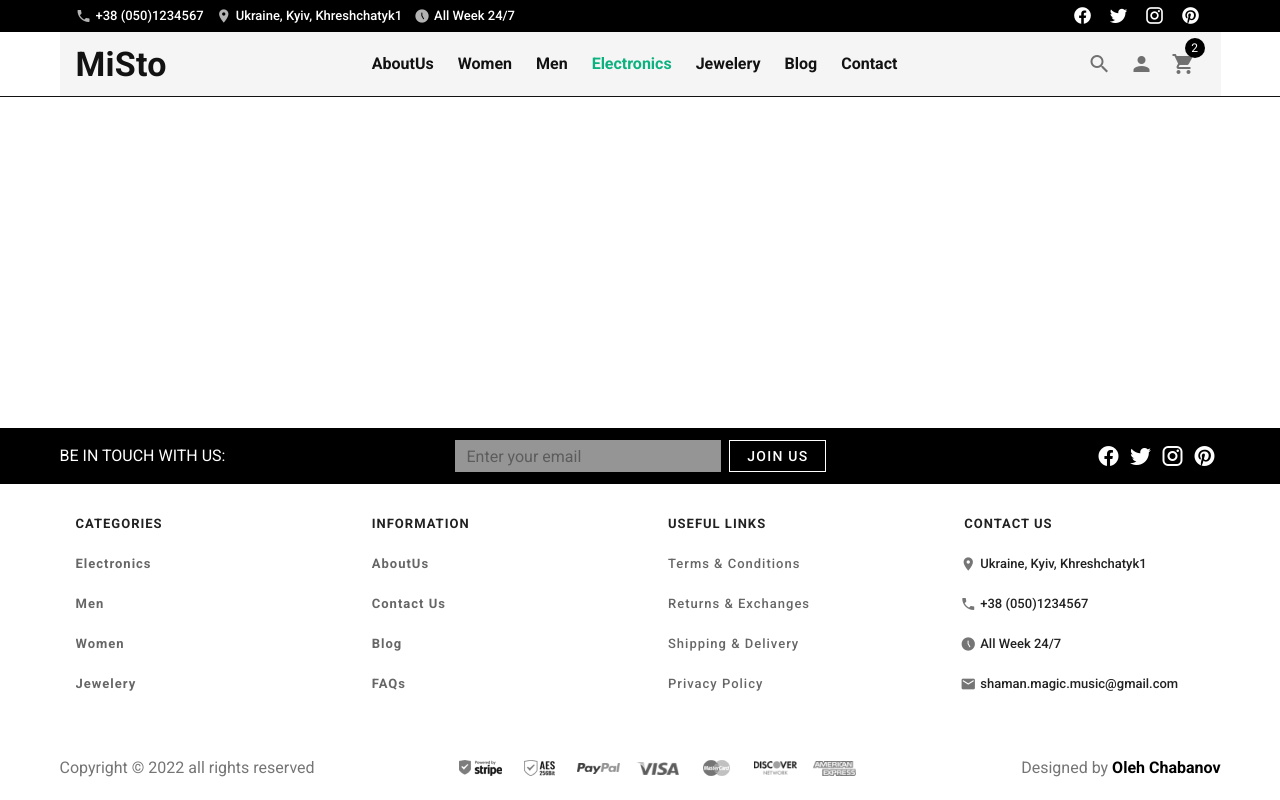
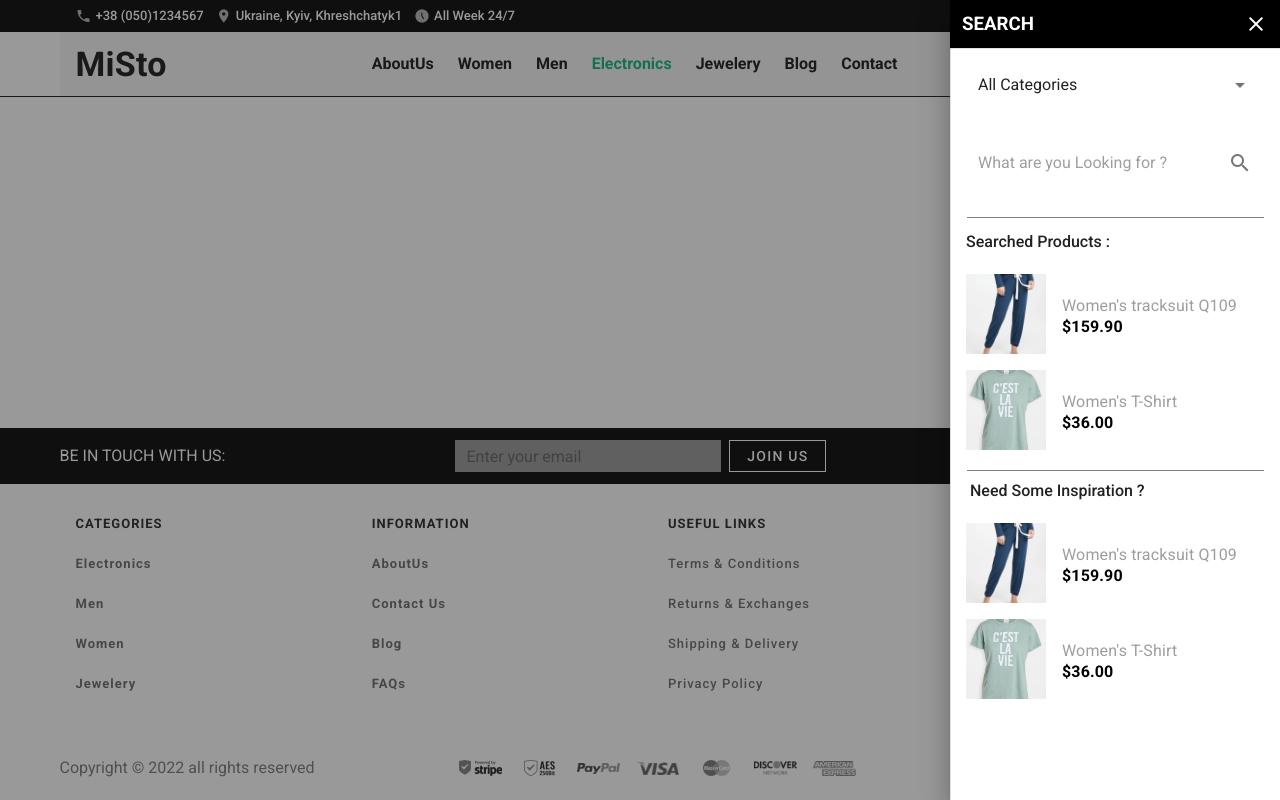
Before and after one commit to Salem-Tarek/Misto, a Vue app: page /electronics in a window 1280 px wide. Both pictures are taken after a click on the button 1099 px from the left and 64 px from the top of the page. Built offline with nearby package versions, Linux system fonts and the light colour scheme.

Commit message:
Complete Search and LogIn Navigation Drawers

```diff
--- a/src/components/layout/Navbar.vue
+++ b/src/components/layout/Navbar.vue
@@ -31,10 +31,10 @@
                     </li>
                 </ul>
                 <div class="icons">
-                    <v-btn icon width="42">
+                    <v-btn icon width="42" @click="searchDrawer = true">
                         <v-icon>mdi-magnify</v-icon>
                     </v-btn>
-                    <v-btn icon width="42">
+                    <v-btn icon width="42" @click="logInDrawer = true">
                         <v-icon>mdi-account</v-icon>
                     </v-btn>
                     <v-badge
@@ -186,6 +186,167 @@
             </v-list-item>
         </v-list>
     </v-navigation-drawer>
+    <!-- LogIn Navigation Drawer -->
+    <v-navigation-drawer
+    class="logIn-drawer"
+    v-model="logInDrawer"
+    app
+    right
+    temporary
+    width="330"
+    >
+        <v-list nav dense class="d-flex flex-column pa-0" min-height="100%">
+            <v-list-item class="remove-after-pseudo-element mb-0 rounded-0 black white--text px-3 d-flex justify-space-between">
+                <h3 class="font-weight-bold text-uppercase">LogIn</h3>
+                <v-list-item-action>
+                    <v-icon color="white" @click="logInDrawer = false">mdi-close</v-icon>
+                </v-list-item-action>
+            </v-list-item>
+            <v-divider></v-divider>
+            <v-list-item :ripple="false" class="mb-0 px-1">
+                <v-list-item-title class="body-2 grey--text text--darken-2 text-center">If you have an account with us, please log in.</v-list-item-title>
+            </v-list-item>
+            <v-list-item class="justify-center">
+                <form>
+                    <label class="font-weight-bold subtitle-1">Email</label>
+                    <v-text-field
+                    v-model="email"
+                    placeholder="Email"
+                    required
+                    solo
+                    class="mx-auto"
+                    ></v-text-field>
+                    <div class="forPass d-flex justify-space-between align-center">
+                        <label class="font-weight-bold subtitle-1">password</label>
+                        <span class="caption grey--text font-weight-medium">Lost Your Password ?</span>
+                    </div>
+                    <v-text-field
+                    v-model="password"
+                    placeholder="Password"
+                    type="password"
+                    required
+                    solo
+                    class="mx-auto"
+                    ></v-text-field>
+                    <v-btn dark class="text-uppercase mb-3 mr-4 rounded-0" block type="submit">LogIn</v-btn>
+                </form>
+            </v-list-item>
+            <v-list-item class="justify-center login-or">
+                <div class="dividers-parent d-flex align-center">
+                    <div class="divider-line"></div>
+                    <div class="px-2 white grey--text text--darken-2">or</div>
+                    <div class="divider-line"></div>
+                </div>
+            </v-list-item>
+            <v-list-item class="justify-center mt-3">
+                <v-list class="d-flex justify-center">
+                    <v-list-item>
+                        <v-list-item-icon class="ma-0 mx-2">
+                            <v-icon x-large>mdi-facebook</v-icon>
+                        </v-list-item-icon>
+                    </v-list-item>
+                    <v-list-item>
+                        <v-list-item-icon class="ma-0 mx-2">
+                            <v-icon x-large>mdi-google</v-icon>
+                        </v-list-item-icon>
+                    </v-list-item>
+                    <v-list-item>
+                        <v-list-item-icon class="ma-0 mx-2">
+                            <v-icon x-large style="transform: translateY(-4px);">mdi-apple</v-icon>
+                        </v-list-item-icon>
+                    </v-list-item>
+                </v-list>
+            </v-list-item>
+            <!-- Don't Have Account Question Section -->
+            <v-list-item class="remove-after-pseudo-element py-12 mt-auto rounded-0 px-3 flex-column-reverse">
+                <v-list-item-title class="title">
+                    <router-link to="/signUp">Create Your Account</router-link>
+                </v-list-item-title>
+                <v-list-item-subtitle class="mb-8 subtitle-1 font-weight-normal">New Customer ?</v-list-item-subtitle>
+            </v-list-item>
+        </v-list>
+    </v-navigation-drawer>
+    <!-- Search Navigation Drawer -->
+    <v-navigation-drawer
+    class="search-drawer"
+    v-model="searchDrawer"
+    app
+    right
+    temporary
+    width="330"
+    >
+        <v-list dense class="d-flex flex-column pa-0">
+            <v-list-item class="remove-after-pseudo-element mb-0 rounded-0 black white--text px-3 d-flex justify-space-between">
+                <h3 class="font-weight-bold text-uppercase">Search</h3>
+                <v-list-item-action>
+                    <v-icon color="white" @click="searchDrawer = false">mdi-close</v-icon>
+                </v-list-item-action>
+            </v-list-item>
+            <v-divider></v-divider>
+            <v-list-item class="mt-3">
+                <v-select
+                v-model="categories[selectCategory]"
+                :items="categories"
+                cache-items
+                solo
+                ></v-select>
+            </v-list-item>
+            <v-list-item>
+                <v-text-field
+                v-model="search"
+                solo
+                placeholder="What are you Looking for ?"
+                append-icon="mdi-magnify"
+                ></v-text-field>
+            </v-list-item>
+        </v-list>
+        <div class="divider-line mx-auto"></div>
+        <v-list class="d-flex flex-column pa-0 mb-3">
+            <v-list-item class="remove-after-pseudo-element">
+                <v-list-item-title class="font-weight-medium">Searched Products :</v-list-item-title>
+            </v-list-item>
+            <v-list-item :ripple="false" class="mb-0">
+                <v-list-item-avatar tile size="80">
+                    <v-img src="../../assets/cartImg1.png"></v-img>
+                </v-list-item-avatar>
+                <v-list-item-content class="align-flex-start mt-1">
+                    <v-list-item-title class="subtitle-1 grey--text">Women's tracksuit Q109</v-list-item-title>
+                    <v-list-item-subtitle class="subtitle-1 font-weight-bold black--text">$159.90</v-list-item-subtitle>
+                </v-list-item-content>
+            </v-list-item>
+            <v-list-item :ripple="false" class="mb-0">
+                <v-list-item-avatar tile size="80">
+                    <v-img src="../../assets/prod1.jpg"></v-img>
+                </v-list-item-avatar>
+                <v-list-item-content class="align-flex-start mt-1">
+                    <v-list-item-title class="subtitle-1 grey--text">Women's T-Shirt</v-list-item-title>
+                    <v-list-item-subtitle class="subtitle-1 font-weight-bold black--text">$36.00</v-list-item-subtitle>
+                </v-list-item-content>
+            </v-list-item>
+        </v-list>
+        <div class="divider-line mx-auto"></div>
+        <h4 class="ma-2 ml-5 font-weight-medium">Need Some Inspiration ?</h4>
+        <v-list class="d-flex flex-column pa-0 my-3">
+            <v-list-item :ripple="false" class="mb-0">
+                <v-list-item-avatar tile size="80">
+                    <v-img src="../../assets/cartImg1.png"></v-img>
+                </v-list-item-avatar>
+                <v-list-item-content class="align-flex-start mt-1">
+                    <v-list-item-title class="subtitle-1 grey--text">Women's tracksuit Q109</v-list-item-title>
+                    <v-list-item-subtitle class="subtitle-1 font-weight-bold black--text">$159.90</v-list-item-subtitle>
+                </v-list-item-content>
+            </v-list-item>
+            <v-list-item :ripple="false" class="mb-0">
+                <v-list-item-avatar tile size="80">
+                    <v-img src="../../assets/prod1.jpg"></v-img>
+                </v-list-item-avatar>
+                <v-list-item-content class="align-flex-start mt-1">
+                    <v-list-item-title class="subtitle-1 grey--text">Women's T-Shirt</v-list-item-title>
+                    <v-list-item-subtitle class="subtitle-1 font-weight-bold black--text">$36.00</v-list-item-subtitle>
+                </v-list-item-content>
+            </v-list-item>
+        </v-list>
+    </v-navigation-drawer>
   </nav>
 </template>
 
@@ -197,6 +358,13 @@ export default {
             drawer: false,
             cartNum: 2,
             cart: false,
+            logInDrawer: false,
+            searchDrawer: false,
+            email:"",
+            password:"",
+            search:"",
+            selectCategory: 0,
+            categories: ["All Categories", "Electronics", "Men", "Women", "Jewelery"],
             amount: 1 //Untill we add data
         }
     },
@@ -208,6 +376,12 @@ export default {
     list-style:none;
     padding:0;
     margin:0
+}
+
+.divider-line {
+    height:1px;
+    width:120px;
+    background-color: grey;
 }
 
 .v-toolbar__content {
@@ -252,4 +426,25 @@ export default {
 .v-list-item {
     flex: 0
 }
+
+.logIn-drawer .v-input {
+    width: 280px;
+}
+
+.logIn-drawer .v-text-field input,
+.search-drawer .v-text-field input {
+    text-align: left;
+}
+
+.logIn-drawer .v-list .v-list-item a {
+    font-weight:400;
+}
+
+.divider-line {
+    width:90%
+}
+
+.search-drawer .v-list .v-list-item .v-text-field .v-input__control > .v-input__slot {
+    box-shadow: none;
+}
 </style>
```
